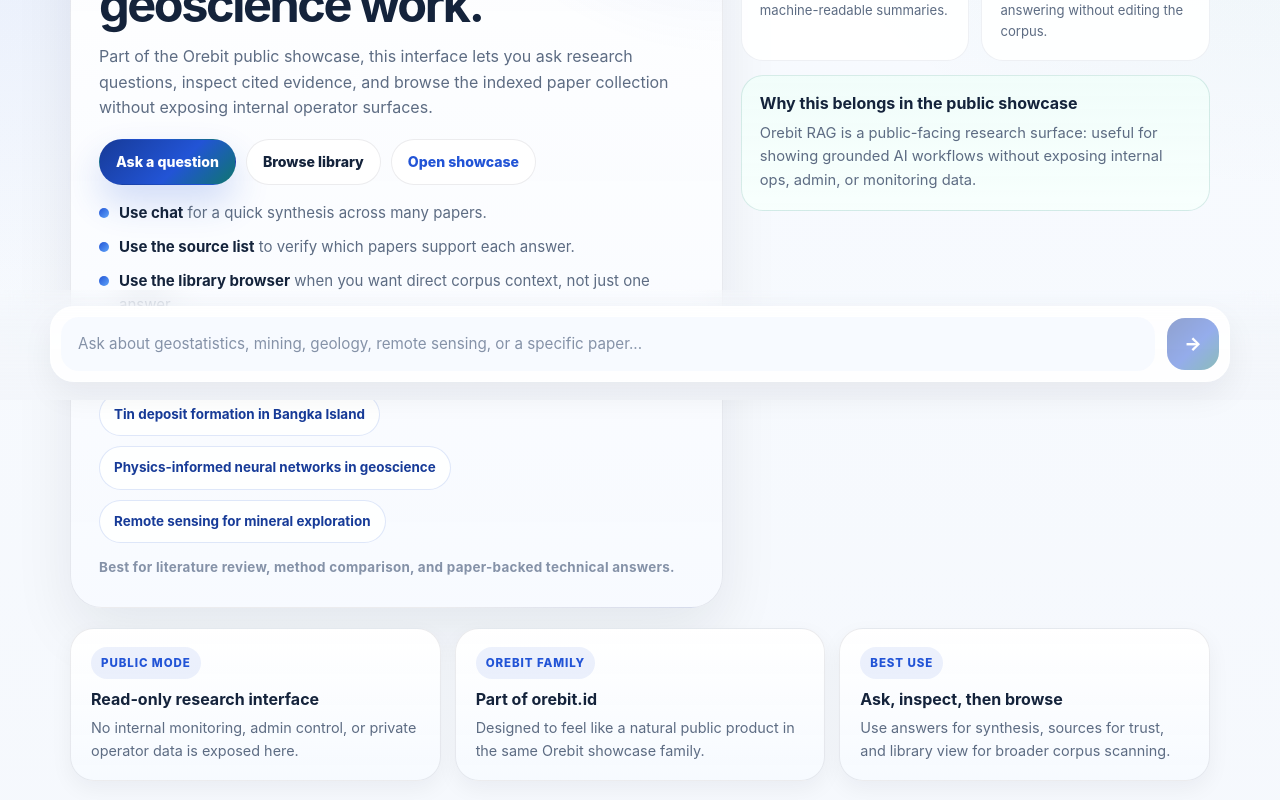
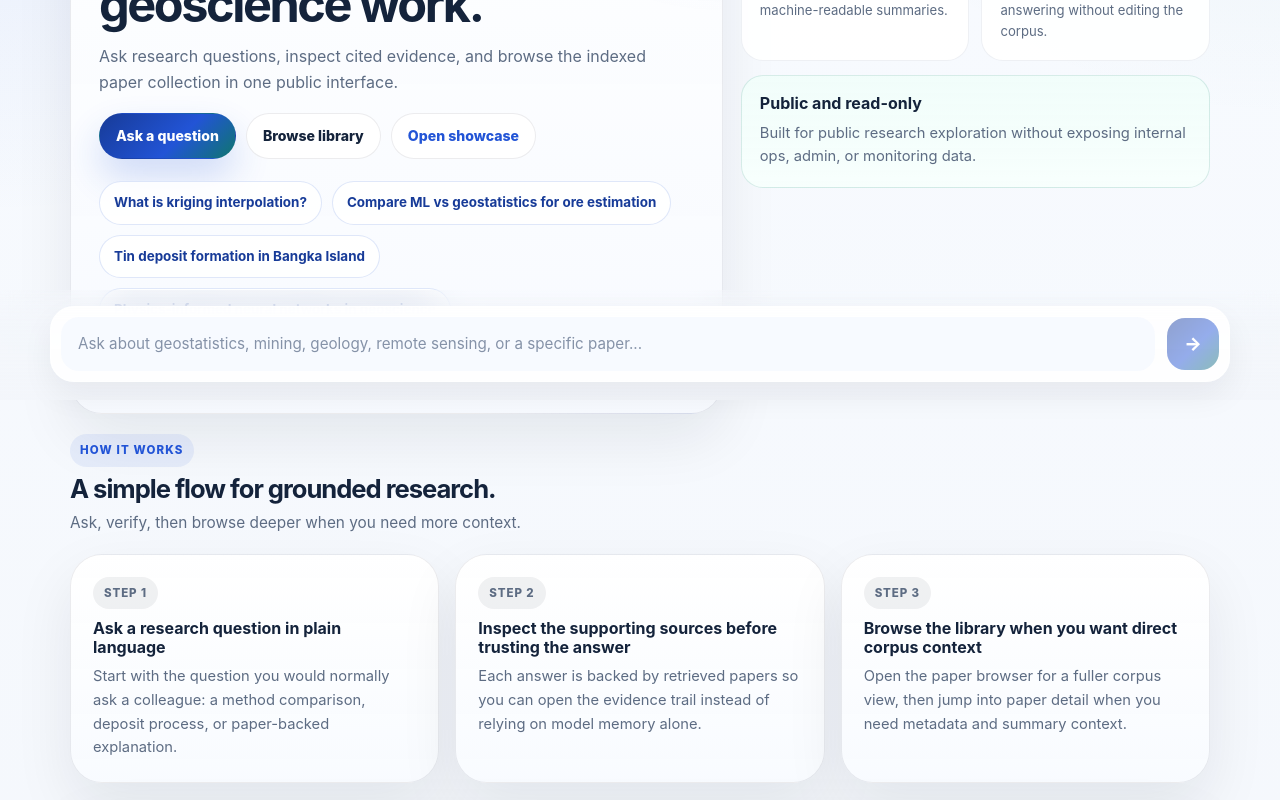
Before and after one commit to ghoziankarami/rag-public, a React (Vite) app: page / in a window 1280 px wide. Shown: the part 400-1200 px from the top of the page. Built offline with nearby package versions, Linux system fonts and the light colour scheme; no server answers.

Commit message:
Tighten RAG landing copy and remove repeated context

```diff
--- a/src/App.css
+++ b/src/App.css
@@ -339,40 +339,6 @@ a {
   font-size: 1rem;
 }
 
-.hero-caption {
-  color: var(--muted-soft);
-  font-size: 0.84rem;
-  font-weight: 700;
-  letter-spacing: 0.02em;
-}
-
-.hero-points {
-  display: grid;
-  gap: 10px;
-  margin-top: 2px;
-}
-
-.hero-point {
-  display: flex;
-  gap: 10px;
-  align-items: flex-start;
-  color: var(--muted);
-  font-size: 0.94rem;
-}
-
-.hero-point strong {
-  color: var(--text);
-}
-
-.hero-point-bullet {
-  width: 10px;
-  height: 10px;
-  margin-top: 7px;
-  border-radius: 999px;
-  background: linear-gradient(135deg, var(--accent), #60a5fa);
-  flex: 0 0 auto;
-}
-
 .suggestions {
   display: flex;
   flex-wrap: wrap;
@@ -463,47 +429,6 @@ a {
   display: grid;
   grid-template-columns: repeat(3, minmax(0, 1fr));
   gap: 16px;
-}
-
-.showcase-strip {
-  display: grid;
-  grid-template-columns: repeat(3, minmax(0, 1fr));
-  gap: 14px;
-}
-
-.showcase-item {
-  padding: 18px 20px;
-  border: 1px solid var(--border);
-  border-radius: 24px;
-  background: linear-gradient(180deg, rgba(255, 255, 255, 0.96) 0%, rgba(246, 250, 255, 0.94) 100%);
-  box-shadow: var(--shadow-sm);
-}
-
-.showcase-label {
-  display: inline-flex;
-  margin-bottom: 10px;
-  padding: 7px 10px;
-  border-radius: 999px;
-  background: rgba(34, 84, 214, 0.08);
-  color: var(--accent);
-  font-size: 0.72rem;
-  font-weight: 800;
-  letter-spacing: 0.08em;
-  text-transform: uppercase;
-}
-
-.showcase-item strong {
-  display: block;
-  margin-bottom: 6px;
-  font-size: 1rem;
-  line-height: 1.3;
-}
-
-.showcase-item p {
-  margin: 0;
-  color: var(--muted);
-  font-size: 0.9rem;
-  line-height: 1.6;
 }
 
 .context-card {
@@ -1140,8 +1065,7 @@ a {
 
 @media (max-width: 980px) {
   .hero-shell,
-  .context-grid,
-  .showcase-strip {
+  .context-grid {
     grid-template-columns: 1fr;
   }
 
--- a/src/App.jsx
+++ b/src/App.jsx
@@ -224,7 +224,7 @@ function App() {
               <span className="eyebrow">Public research interface</span>
               <h2>Paper-backed answers for mining and geoscience work.</h2>
               <p>
-                Part of the Orebit public showcase, this interface lets you ask research questions, inspect cited evidence, and browse the indexed paper collection without exposing internal operator surfaces.
+                Ask research questions, inspect cited evidence, and browse the indexed paper collection in one public interface.
               </p>
               <div className="hero-actions">
                 <button type="button" className="hero-action hero-action-primary" onClick={() => focusComposer(SUGGESTIONS[0])}>
@@ -237,29 +237,12 @@ function App() {
                   Open showcase
                 </a>
               </div>
-              <div className="hero-points">
-                <div className="hero-point">
-                  <span className="hero-point-bullet" />
-                  <span><strong>Use chat</strong> for a quick synthesis across many papers.</span>
-                </div>
-                <div className="hero-point">
-                  <span className="hero-point-bullet" />
-                  <span><strong>Use the source list</strong> to verify which papers support each answer.</span>
-                </div>
-                <div className="hero-point">
-                  <span className="hero-point-bullet" />
-                  <span><strong>Use the library browser</strong> when you want direct corpus context, not just one answer.</span>
-                </div>
-              </div>
               <div className="suggestions">
                 {SUGGESTIONS.map((s, i) => (
                   <button key={i} className="suggestion-chip" onClick={() => handleSuggestion(s)}>
                     {s}
                   </button>
                 ))}
-              </div>
-              <div className="hero-caption">
-                Best for literature review, method comparison, and paper-backed technical answers.
               </div>
             </div>
           </article>
@@ -288,30 +271,12 @@ function App() {
               </div>
             </div>
             <div className="hero-note">
-              <h3>Why this belongs in the public showcase</h3>
+              <h3>Public and read-only</h3>
               <p>
-                Orebit RAG is a public-facing research surface: useful for showing grounded AI workflows without exposing internal ops, admin, or monitoring data.
+                Built for public research exploration without exposing internal ops, admin, or monitoring data.
               </p>
             </div>
           </aside>
-        </section>
-
-        <section className="showcase-strip">
-          <article className="showcase-item">
-            <span className="showcase-label">Public mode</span>
-            <strong>Read-only research interface</strong>
-            <p>No internal monitoring, admin control, or private operator data is exposed here.</p>
-          </article>
-          <article className="showcase-item">
-            <span className="showcase-label">Orebit family</span>
-            <strong>Part of orebit.id</strong>
-            <p>Designed to feel like a natural public product in the same Orebit showcase family.</p>
-          </article>
-          <article className="showcase-item">
-            <span className="showcase-label">Best use</span>
-            <strong>Ask, inspect, then browse</strong>
-            <p>Use answers for synthesis, sources for trust, and library view for broader corpus scanning.</p>
-          </article>
         </section>
 
         <section className="section-anchor" id="how-it-works">
@@ -319,7 +284,7 @@ function App() {
             <span className="section-kicker">How it works</span>
             <h2 className="section-title">A simple flow for grounded research.</h2>
             <p className="section-description">
-              Start with a question, inspect the sources, then browse the library when you need more context.
+              Ask, verify, then browse deeper when you need more context.
             </p>
           </div>
           <div className="context-grid">
```
Also changed, not shown: 7 other files (tests, documents, lock files or other folders).
